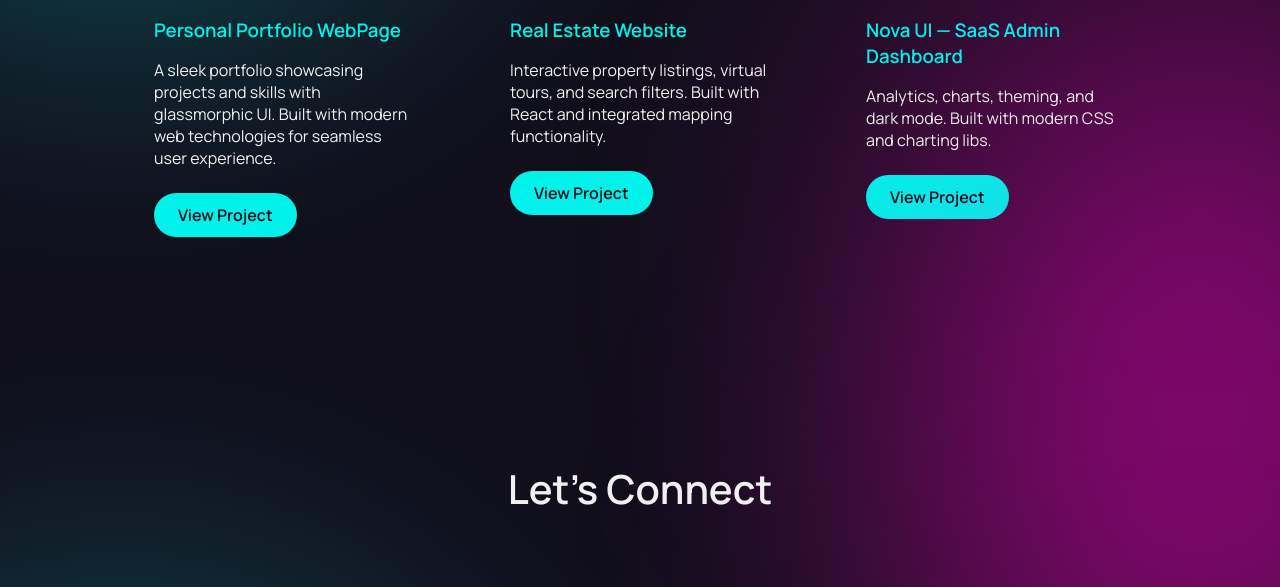
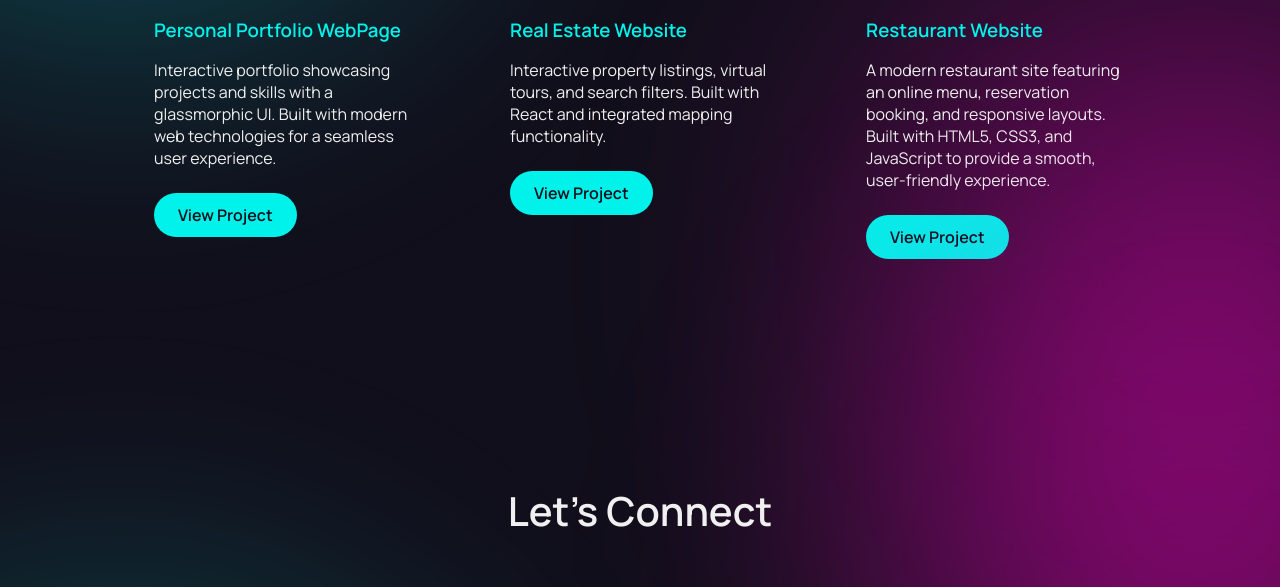
Before and after one commit to Saad-Qadeer007/Advance-Web-Development---portfolio-project, a plain HTML site: page index.html in a window 1280 px wide. Shown: the part 1564-2151 px from the top of the page. Drawn offline with Linux system fonts and the light colour scheme.

Commit message:
Update index.html

```diff
--- a/index.html
+++ b/index.html
@@ -1,4 +1,3 @@
-
 <!DOCTYPE html>
 <html lang="en">
 
@@ -83,33 +82,36 @@
                         </div>
                         <h3>Personal Portfolio WebPage</h3>
                         <p>
-                            A sleek portfolio showcasing projects and skills with glassmorphic UI. Built with modern web technologies for seamless user experience.
+                            Interactive portfolio showcasing projects and skills with a glassmorphic UI. Built with
+                            modern web technologies for a seamless user experience.
                         </p>
-                        <a href="https://github.com/Saad-Qadeer007/Advance-Web-Development---portfolio-project" class="btn">View Project</a>
+                        <a href="https://github.com/Saad-Qadeer007/Advance-Web-Development---portfolio-project"
+                            class="btn">View Project</a>
                     </div>
                     <div class="project-card">
                         <div class="project-thumb">
-                            <img src="https://encrypted-tbn0.gstatic.com/images?q=tbn:ANd9GcTiGkXVss7gXq1bfcUbgQH_KjTicwTNnXGTLA&s" alt="TaskFlow Kanban manager preview"
-                                class="project-image" loading="lazy" />
+                            <img src="https://encrypted-tbn0.gstatic.com/images?q=tbn:ANd9GcThhgfP9UyFY0T2RsUE0eBYA-mtQD7ZZ8tItg&s"
+                                alt="TaskFlow Kanban manager preview" class="project-image" loading="lazy" />
                         </div>
                         <h3>Real Estate Website</h3>
-                        <p>
-                            Interactive property listings, virtual tours, and search filters.
+                        <p> Interactive property listings, virtual tours, and search filters.
                             Built with React and integrated mapping functionality.
                         </p>
-                        <a href="https://github.com/Saad-Qadeer007/23014119-170/tree/main/A3" class="btn">View Project</a>
+                        <a href="https://github.com/Saad-Qadeer007/23014119-170/tree/main/A3" class="btn">View
+                            Project</a>
                     </div>
                     <div class="project-card">
                         <div class="project-thumb">
-                            <img src="https://picsum.photos/seed/nova-dashboard/800/600"
-                                alt="Nova SaaS admin dashboard preview" class="project-image" loading="lazy" />
+                            <img src="https://encrypted-tbn0.gstatic.com/images?q=tbn:ANd9GcSjbOihuKj9nP85KfbAqYznWjef7FpNC4kTyQ&s"
+                                alt="Restaurant admin dashboard preview" class="project-image" loading="lazy" />
                         </div>
-                        <h3>Nova UI — SaaS Admin Dashboard</h3>
+                        <h3>Restaurant Website</h3>
                         <p>
-                            Analytics, charts, theming, and dark mode.
-                            Built with modern CSS and charting libs.
+                            A modern restaurant site featuring an online menu, reservation booking, and responsive
+                            layouts.
+                            Built with HTML5, CSS3, and JavaScript to provide a smooth, user-friendly experience.
                         </p>
-                        <a href="#" class="btn">View Project</a>
+                        <a href="https://github.com/Saad-Qadeer007/Restaurant-website" class="btn">View Project</a>
                     </div>
                 </div>
             </div>
@@ -141,5 +143,4 @@
     <script src="script.js"></script>
 </body>
 
-
 </html>
```
